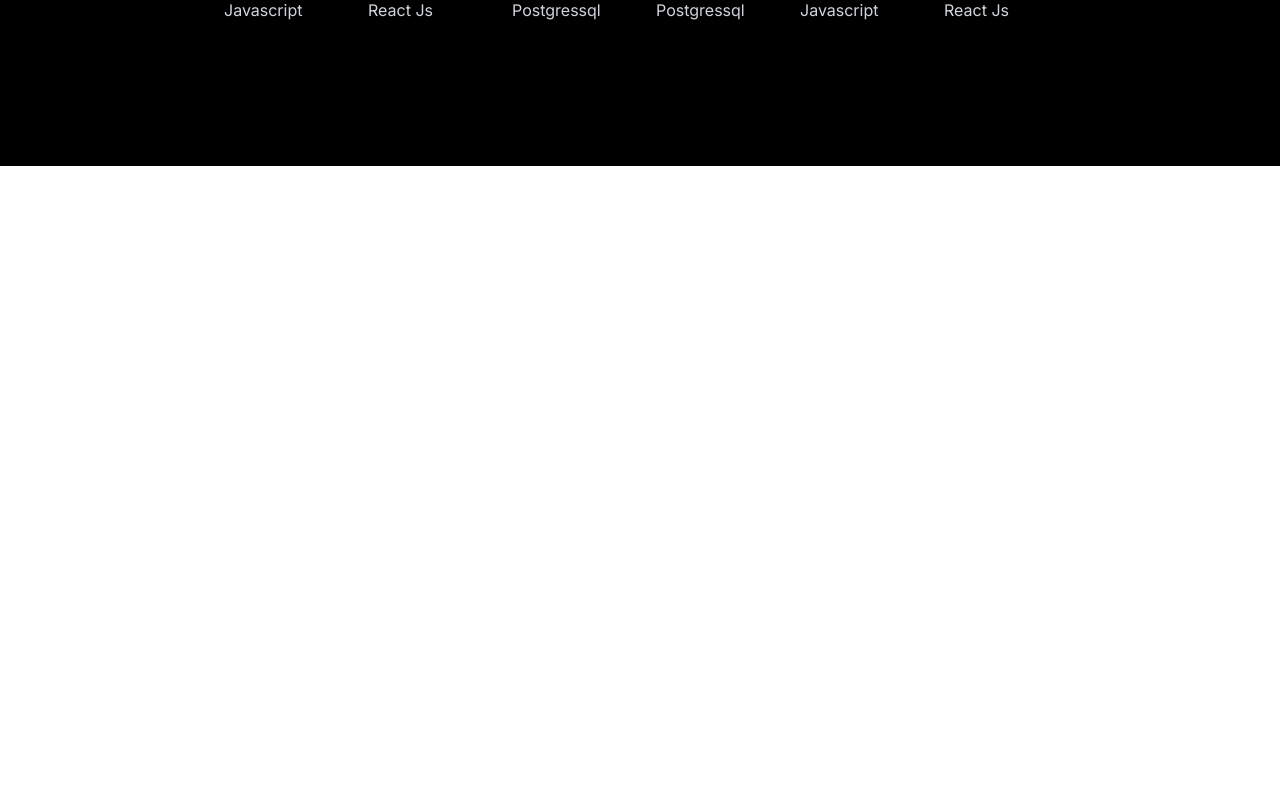
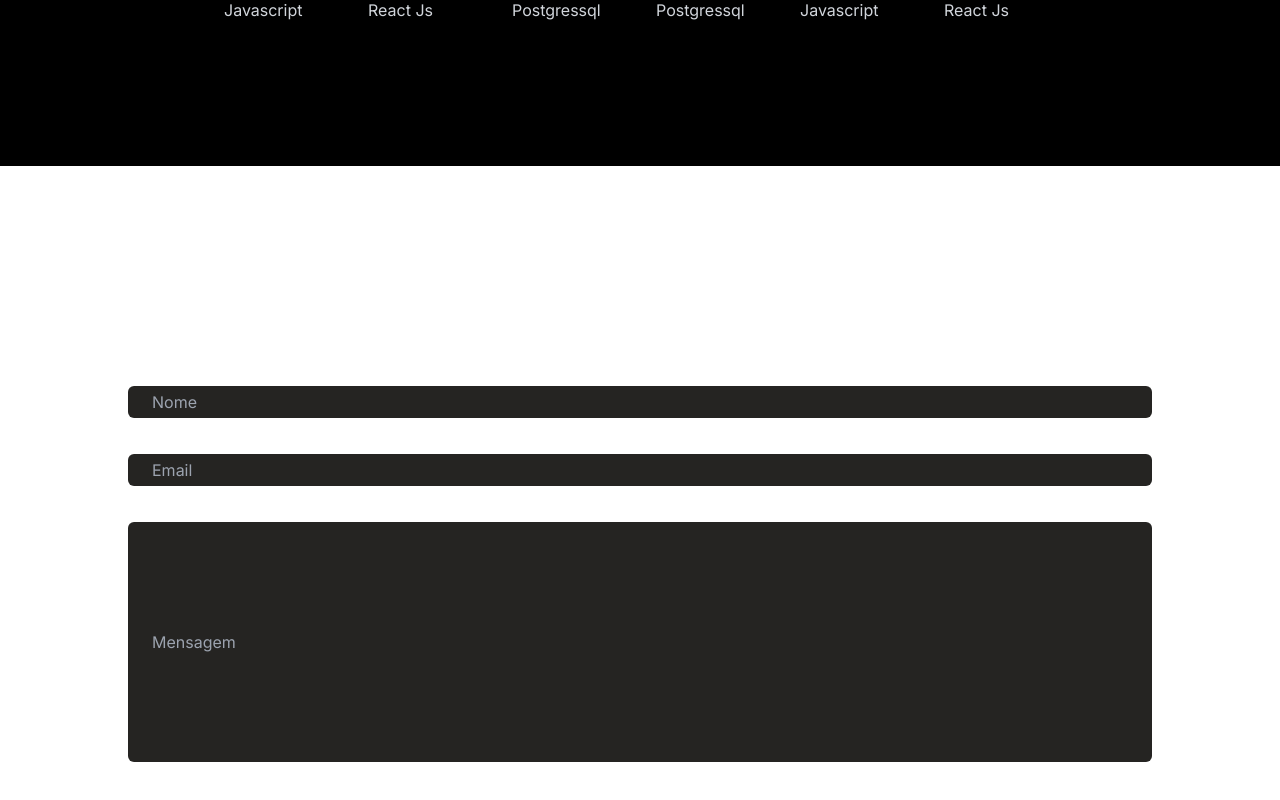
Before and after one commit to liviaaraujo-dev/livia-araujo, a React (Vite) app: page / in a window 1280 px wide. Shown: the part 1986-2786 px from the top of the page. Before the commit the page ends 2296 px from the top, so only its background shows below. Built offline with nearby package versions, Linux system fonts and the light colour scheme.

Commit message:
add footer contact

```diff
--- a/src/App.tsx
+++ b/src/App.tsx
@@ -3,6 +3,8 @@ import React from "react";
 import { Home } from "./components/Home";
 import { About } from "./components/About";
 import { Skills } from "./components/Skills";
+import Contact from "./components/Contact";
+import Footer from "./components/Footer";
 
 function App() {
 
@@ -14,6 +16,8 @@ function App() {
       <Home />
       <About />
       <Skills />
+      <Contact />
+      <Footer/>
     </div>
   )
 }
--- /dev/null
+++ b/src/components/Contact.tsx
@@ -0,0 +1,11 @@
+
+export default function Contact(){
+    return(
+        <div className="flex flex-col justify-center items-center">
+        <h1 className="text-3xl font-medium text-white mb-10">Contato</h1>
+        <input type="text" placeholder="Nome" className="bg-[#252422] w-[80%] mb-9 h-8 pl-6 rounded-md" />
+        <input type="text" placeholder="Email" className="bg-[#252422] w-[80%] mb-9 h-8 pl-6 rounded-md"/>
+        <input type="text" placeholder="Mensagem" className="bg-[#252422] w-[80%] h-[15rem] mb-9 pl-6 rounded-md"/>
+    </div>
+    );
+}
--- /dev/null
+++ b/src/components/Footer.tsx
@@ -0,0 +1,42 @@
+import logo from '../assets/logo.png'
+import GitHubIcon from '@mui/icons-material/GitHub';
+import LinkedInIcon from '@mui/icons-material/LinkedIn';
+import InstagramIcon from '@mui/icons-material/Instagram';
+
+export default function Footer(){
+    return(
+  <footer className="h-[25rem] md:h-[15rem] bg-[#141414] mt-10 md:pl-0">
+    <div className="flex flex-col md:flex-row md:justify-between md:px-28 md:mt-32">
+      <div className="flex items-start cursor-pointer flex-col my-12 ml-2 md:m-0 md:mt-6 lg:ml-0">
+        {/* <h2 className="text-3xl font-medium text-white">Lívia</h2>
+        <h3 className="text-base font-normal text-white">Frontend | Mobile</h3> */}
+        <img src={logo} width={150} alt="" />
+      </div>
+
+      <div className="h-[1px] w-[90%] bg-white text-center md:hidden ml-8 lg:ml-0"></div>
+
+      <div className="flex gap-4 md:items-start mt-16 ml-8 md:mt-8 mb-16 lg:ml-0">
+         <a href="">
+                        <GitHubIcon style={{ fontSize: 32 }} />
+                    </a>
+                    <a href="">
+                        <LinkedInIcon style={{ fontSize: 35 }} />
+
+                    </a>
+                    <a href="">
+                        <InstagramIcon style={{ fontSize: 35 }} />
+
+                    </a>
+      </div>
+    </div>
+
+    <div className="md:text-center md:mt-14 ml-8 lg:ml-0">
+        <p className="text-white"><span className="text-[#AC14F4]">© Lívia Araujo 2023.</span> Todos os direitos reservados</p>
+    </div>
+  </footer>
+
+
+
+
+    );
+}
```
